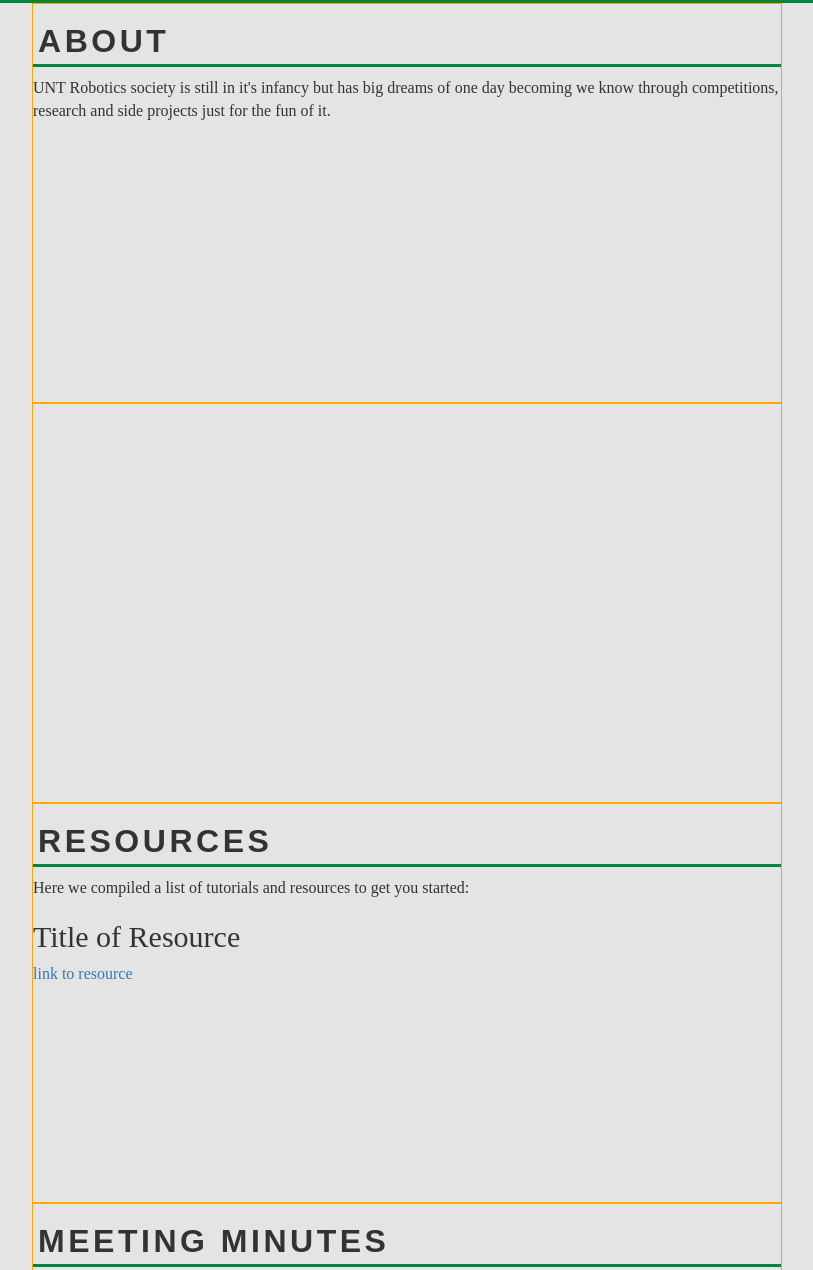
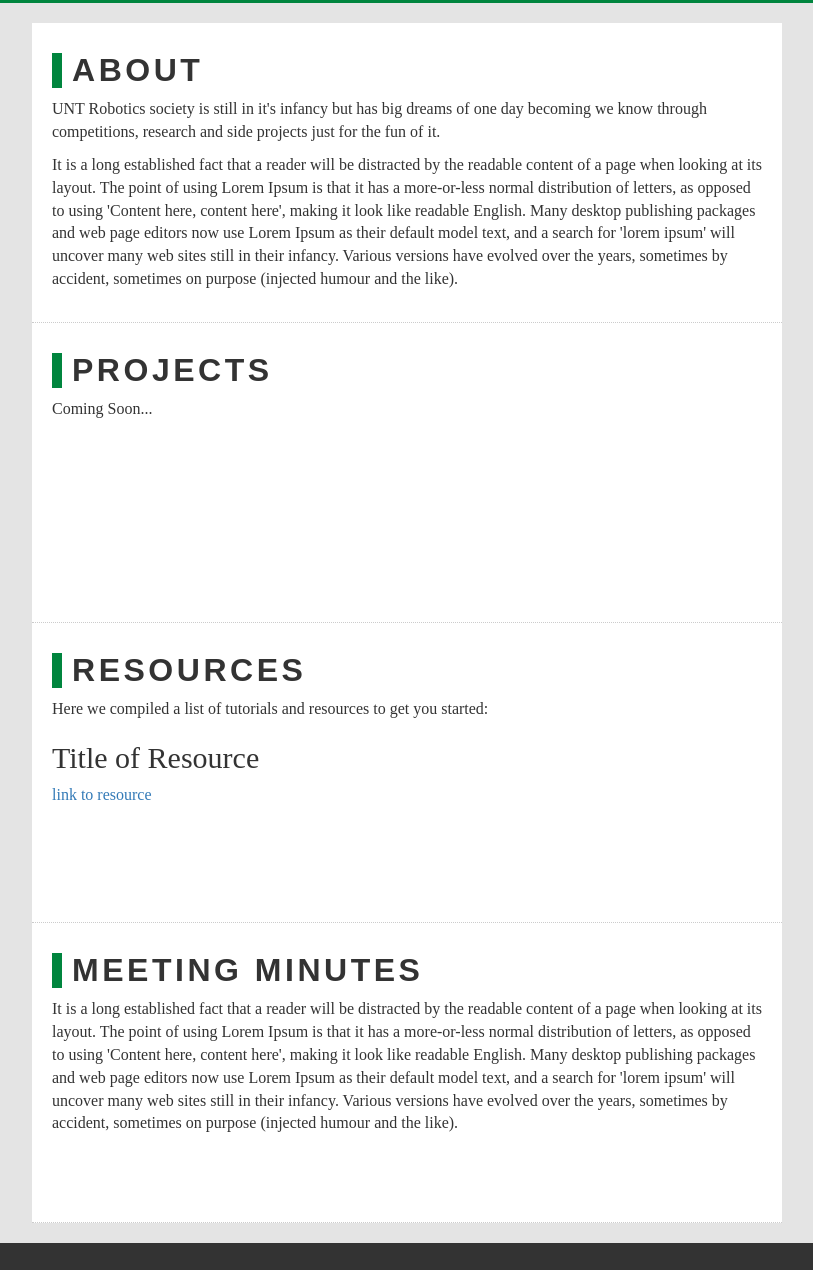
Before and after one commit to MBD123/UNTRoboticsWebsite, a website: page index.html in a window 1280 px wide. Shown: the part 797-2067 px from the top of the page, without its empty margins (233-1046 px from the left). Drawn offline with Linux system fonts and the light colour scheme; a script that the page names is missing.

Commit message:
add main content style

```diff
--- a/index.html
+++ b/index.html
@@ -22,26 +22,62 @@
   </nav>
   <main class="container">
     <div class="view-section row" id="section-about">
+      <div class="view-section-card">
         <h1>About</h1>
         <p>
           UNT Robotics society is still in it's infancy but has big
           dreams of one day becoming we know through competitions,
           research and side projects just for the fun of it.
         </p>
+        <p>
+          It is a long established fact that a reader will be distracted
+          by the readable content of a page when looking at its layout.
+          The point of using Lorem Ipsum is that it has a more-or-less normal
+          distribution of letters, as opposed to using 'Content here, content
+          here', making it look like readable English. Many desktop
+          publishing packages and web page editors now use Lorem Ipsum as
+          their default model text, and a search for 'lorem ipsum' will uncover
+          many web sites still in their infancy. Various versions have evolved
+          over the years, sometimes by accident, sometimes on purpose (injected
+          humour and the like).
+        </p>
       </div>
-    <div class="view-section row" id="section-projects"></div>
+    </div>
+    <div class="view-section row" id="section-projects">
+      <div class="view-section-card">
+        <h1>Projects</h1>
+        <p>Coming Soon...</p>
+      </div>
+    </div>
     <div class="view-section row" id="section-resources">
-
+      <div class="view-section-card">
         <h1>Resources</h1>
         <p>Here we compiled a list of tutorials and resources to get you started:</p>
 
         <h2>Title of Resource</h2>
         <a href="">link to resource</a>
+      </div>
 
     </div>
     <div class="view-section row" id="section-meetings">
+      <div class="view-section-card">
         <h1>Meeting Minutes</h1>
+        <p>
+          It is a long established fact that a reader will be distracted
+          by the readable content of a page when looking at its layout.
+          The point of using Lorem Ipsum is that it has a more-or-less normal
+          distribution of letters, as opposed to using 'Content here, content
+          here', making it look like readable English. Many desktop
+          publishing packages and web page editors now use Lorem Ipsum as
+          their default model text, and a search for 'lorem ipsum' will uncover
+          many web sites still in their infancy. Various versions have evolved
+          over the years, sometimes by accident, sometimes on purpose (injected
+          humour and the like).
+        </p>
       </div>
+
+    </div>
+    <!-- <div id="style-main-shadow">1</div> -->
   </main>
 
   <div id="view-menu">
--- a/theme.css
+++ b/theme.css
@@ -17,6 +17,11 @@
   z-index: 850;
   /* style */
   background: #00853E;
+/*
+  box-shadow: 0 4px 4px -2px #777;
+  -moz-box-shadow: 0 4px 4px -2px #777;
+  -webkit-box-shadow: 0 4px 4px -2px #777;*/
+
 }
 
 #view-menu
@@ -83,30 +88,49 @@ body
 footer
 {
   background: #333;
-  height: 100px;
+  min-height: 300px;
 }
 
 main
 {
   margin-top:60px;
+  margin-bottom: 20px;
   /*border: red thin solid;*/
   width:100%;
   max-width: 750px;
   /* style */
+  /*-webkit-box-shadow: 0 4px 4px -2px #777;
+   -moz-box-shadow: 0 4px 4px -2px #777;
+        box-shadow: 0 4px 4px -2px #777;*/
 }
+
+/*#style-main-shadow
+{
+  width: 100%;
+  height: 2px;
+  -webkit-box-shadow: 0 4px 4px -2px #777;
+   -moz-box-shadow: 0 4px 4px -2px #777;
+        box-shadow: 0 4px 4px -2px #777;
+}*/
 
 main h1
 {
   /* structure */
-  border-bottom: 3px #00853E solid;
-  padding-bottom: 5px;
-  padding-left: 5px;
+  padding-left: 10px;
   /* style */
   font-size: 2em;
   font-family: 'Montserrat', sans-serif;
   letter-spacing: .11em;
   text-transform: uppercase;
   font-weight: bold;
+  border-left: 10px #00853E solid;
+}
+
+main p
+{
+  /* struct */
+
+  /* style */
 }
 
 #view-social
@@ -136,10 +160,33 @@ main h1
   background-position: 0 -120px;
 }
 
+#section-about
+{
+  padding-top: 20px;
+}
+
 .view-section
 {
-  height:400px;
-  border: orange thin solid;
+  /* struct */
+  min-height:300px;
+  box-sizing: border-box;
+  /*border: orange thin solid;*/
+  /* style */
+
+}
+
+.view-section:last-of-type
+{
+  /* struct */
+  /* style */
+}
+
+.view-section-card
+{
+  background: white;
+  border-bottom:#ccc thin dotted;
+  min-height: 300px;
+  padding:10px 20px;
 }
 
 .view-menu-item
@@ -188,7 +235,7 @@ main h1
   height: 200px;
   top: 50%;
   left: 50%;
-  border: white thin solid;
+  /*border: white thin solid;*/
 }
 
 .view-social-item
--- a/theme/layout.css
+++ b/theme/layout.css
@@ -17,6 +17,11 @@
   z-index: 850;
   /* style */
   background: #00853E;
+/*
+  box-shadow: 0 4px 4px -2px #777;
+  -moz-box-shadow: 0 4px 4px -2px #777;
+  -webkit-box-shadow: 0 4px 4px -2px #777;*/
+
 }
 
 #view-menu
@@ -83,30 +88,49 @@ body
 footer
 {
   background: #333;
-  height: 100px;
+  min-height: 300px;
 }
 
 main
 {
   margin-top:60px;
+  margin-bottom: 20px;
   /*border: red thin solid;*/
   width:100%;
   max-width: 750px;
   /* style */
+  /*-webkit-box-shadow: 0 4px 4px -2px #777;
+   -moz-box-shadow: 0 4px 4px -2px #777;
+        box-shadow: 0 4px 4px -2px #777;*/
 }
+
+/*#style-main-shadow
+{
+  width: 100%;
+  height: 2px;
+  -webkit-box-shadow: 0 4px 4px -2px #777;
+   -moz-box-shadow: 0 4px 4px -2px #777;
+        box-shadow: 0 4px 4px -2px #777;
+}*/
 
 main h1
 {
   /* structure */
-  border-bottom: 3px #00853E solid;
-  padding-bottom: 5px;
-  padding-left: 5px;
+  padding-left: 10px;
   /* style */
   font-size: 2em;
   font-family: 'Montserrat', sans-serif;
   letter-spacing: .11em;
   text-transform: uppercase;
   font-weight: bold;
+  border-left: 10px #00853E solid;
+}
+
+main p
+{
+  /* struct */
+
+  /* style */
 }
 
 #view-social
@@ -135,3 +159,8 @@ main h1
   background: url('imgs/social-side.png');
   background-position: 0 -120px;
 }
+
+#section-about
+{
+  padding-top: 20px;
+}
--- a/theme/modules.css
+++ b/theme/modules.css
@@ -1,8 +1,26 @@
 
 .view-section
 {
-  height:400px;
-  border: orange thin solid;
+  /* struct */
+  min-height:300px;
+  box-sizing: border-box;
+  /*border: orange thin solid;*/
+  /* style */
+
+}
+
+.view-section:last-of-type
+{
+  /* struct */
+  /* style */
+}
+
+.view-section-card
+{
+  background: white;
+  border-bottom:#ccc thin dotted;
+  min-height: 300px;
+  padding:10px 20px;
 }
 
 .view-menu-item
@@ -51,7 +69,7 @@
   height: 200px;
   top: 50%;
   left: 50%;
-  border: white thin solid;
+  /*border: white thin solid;*/
 }
 
 .view-social-item
```
Lines whose indentation alone changed are shown as unchanged.
